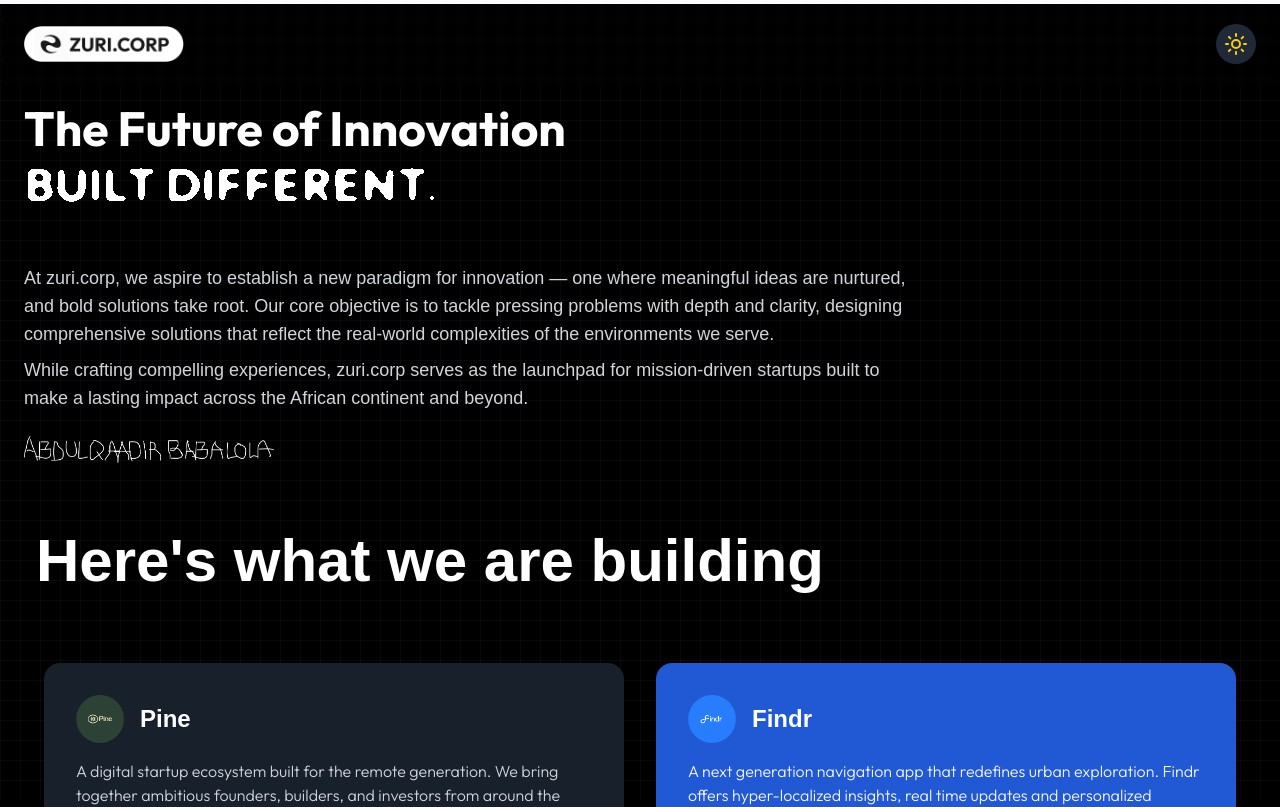
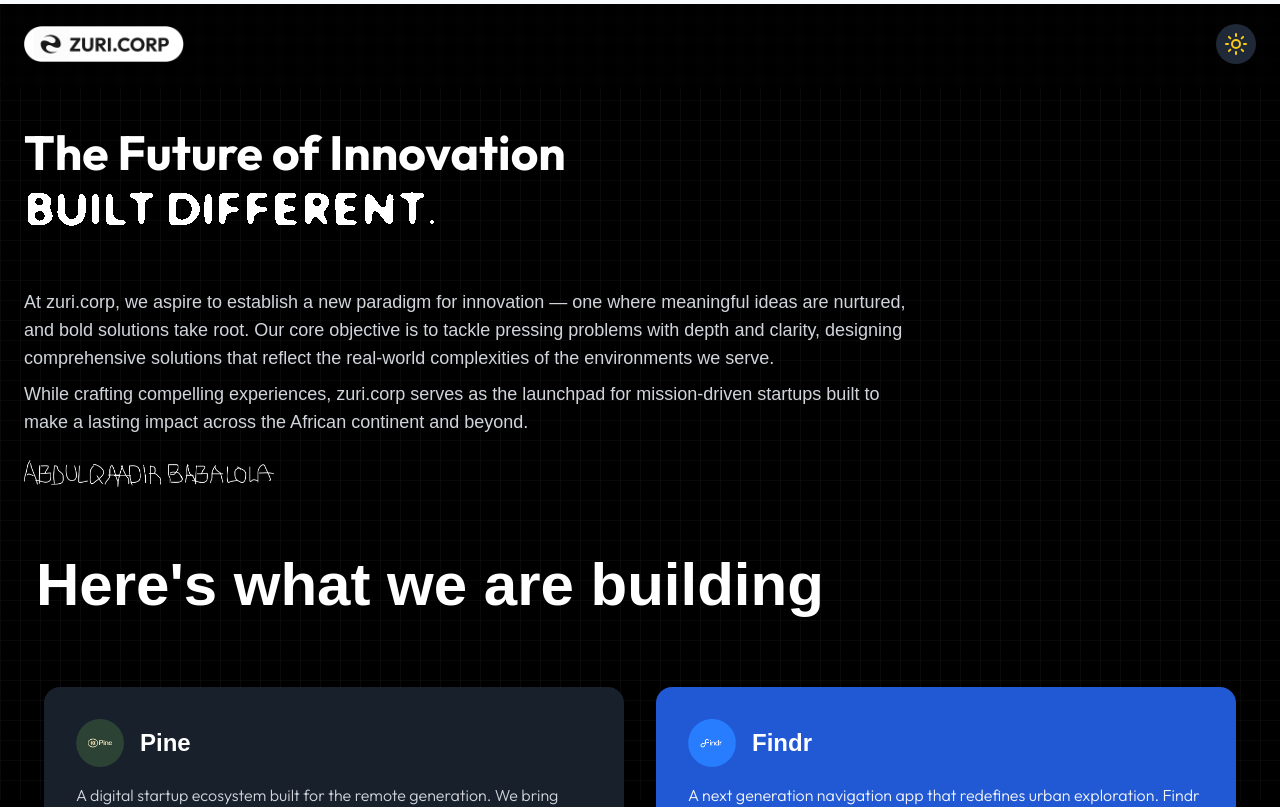
Before and after one commit to Oladotunlaniyan/zuri-landing, a React (Vite) app: page / in a window 1280 px wide. Shown: the top 807 px of the page. Built offline with nearby package versions, Linux system fonts and the light colour scheme.

Commit message:
header spacing

```diff
--- a/src/components/home.tsx
+++ b/src/components/home.tsx
@@ -73,7 +73,7 @@
           }`}
         >
           <h1
-            className={`hero-font text-3xl md:text-4xl lg:text-5xl font-bold mb-2 ${
+            className={`hero-font text-3xl md:text-4xl lg:text-5xl font-bold mb-2 mt-6 ${
               isDarkMode ? "text-white" : "text-gray-900"
             }`}
           >
```
